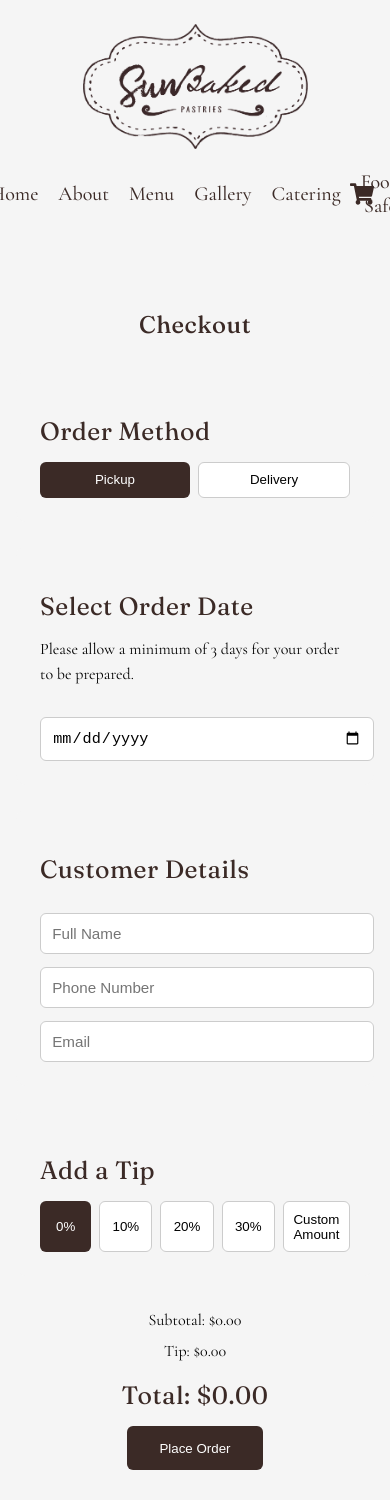
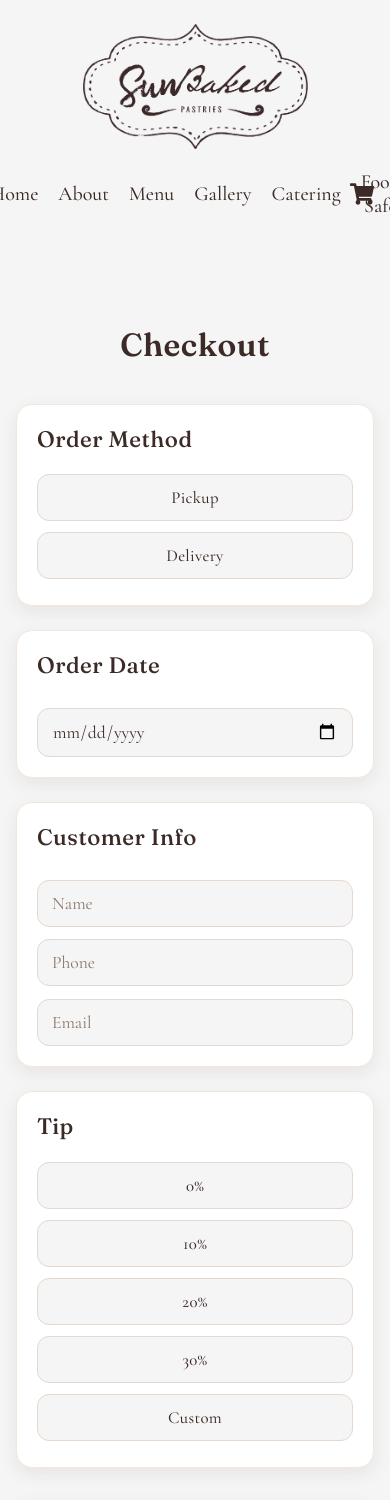
Before and after one commit to Isioma2002/SunBakedPastries, a React (Vite) app: page /checkout in a window 390 px wide. Shown: the top 1500 px of the page. Built offline with nearby package versions, Linux system fonts and the light colour scheme.

Commit message:
second half may 18th commits

```diff
--- a/package.json
+++ b/package.json
@@ -10,6 +10,7 @@
     "preview": "vite preview"
   },
   "dependencies": {
+    "@emailjs/browser": "^4.4.1",
     "react": "^19.2.0",
     "react-dom": "^19.2.0",
     "react-icons": "^5.6.0",
--- a/src/pages/Checkout.jsx
+++ b/src/pages/Checkout.jsx
@@ -1,41 +1,102 @@
 import { useState } from "react";
+import emailjs from "@emailjs/browser";
 
 export default function Checkout({ cart }) {
   const [method, setMethod] = useState("pickup");
   const [address, setAddress] = useState("");
   const [name, setName] = useState("");
   const [phone, setPhone] = useState("");
-  const [email, setEmail] = useState(""); // ✅ NEW
+  const [email, setEmail] = useState("");
+
   const [tip, setTip] = useState(0);
   const [customTip, setCustomTip] = useState("");
+
   const [orderDate, setOrderDate] = useState("");
   const [orderPlaced, setOrderPlaced] = useState(false);
   const [orderId, setOrderId] = useState("");
 
-  // 🧮 Base total
+  // 🧮 CALCULATIONS
   const subtotal = cart.reduce((sum, item) => sum + item.price, 0);
-
-  // 🚚 Delivery charge
   const deliveryFee = method === "delivery" ? 5 : 0;
 
-  // 📅 Minimum order date (3 days from today)
   const minDate = new Date();
   minDate.setDate(minDate.getDate() + 4);
   const minDateString = minDate.toISOString().split("T")[0];
 
-  // 💰 Tip calculation
   const tipAmount =
-    tip === "custom"
-      ? Number(customTip || 0)
-      : subtotal * (tip / 100);
+    tip === "custom" ? Number(customTip || 0) : subtotal * (tip / 100);
 
-  // 🧾 Final total
   const finalTotal = subtotal + deliveryFee + tipAmount;
 
+  // 🚚 DELIVERY DISPLAY
+  const deliveryDisplay =
+    method === "delivery" ? `$${deliveryFee.toFixed(2)}` : "N/A";
+
+  // 🧾 CART TABLE (GROUPED)
+  const formatCartTable = () => {
+    const grouped = {};
+
+    cart.forEach((item) => {
+      if (!grouped[item.name]) {
+        grouped[item.name] = { ...item, qty: 1 };
+      } else {
+        grouped[item.name].qty += 1;
+      }
+    });
+
+    return Object.values(grouped)
+      .map(
+        (item) => `
+          <tr>
+            <td>${item.name}</td>
+            <td align="center">${item.qty}</td>
+            <td align="right">$${(item.price * item.qty).toFixed(2)}</td>
+          </tr>
+        `
+      )
+      .join("");
+  };
+
+  // 📩 SEND EMAILS
+  const sendEmails = (generatedId) => {
+    const templateParams = {
+      customer_name: name,
+      customer_email: email,
+      customer_phone: phone,
+      order_id: generatedId,
+      order_date: orderDate,
+      order_items: formatCartTable(),
+
+      order_method: method,
+      address: method === "delivery" ? address : "N/A",
+
+      subtotal: subtotal.toFixed(2),
+      delivery_fee: deliveryDisplay,
+      tip: tipAmount.toFixed(2),
+      total: finalTotal.toFixed(2),
+    };
+
+    // 📩 CUSTOMER EMAIL
+    emailjs.send(
+      "service_qt61hqs",
+      "template_04c6i6b",
+      templateParams,
+      "5bCQqWfXy_THhxtPr"
+    );
+
+    // 📩 BUSINESS EMAIL
+    emailjs.send(
+      "service_qt61hqs",
+      "template_fzasu8a",
+      templateParams,
+      "5bCQqWfXy_THhxtPr"
+    );
+  };
+
+  // 🧾 PLACE ORDER
   const handlePlaceOrder = () => {
-    // Basic validation
     if (!name || !phone || !email || (method === "delivery" && !address)) {
-      alert("Please fill all required fields including email");
+      alert("Please fill all required fields");
       return;
     }
 
@@ -45,44 +106,33 @@ export default function Checkout({ cart }) {
     }
 
     const id =
-      "SBP-" +
-      Math.random().toString(36).substring(2, 8).toUpperCase();
+      "SBP-" + Math.random().toString(36).substring(2, 8).toUpperCase();
 
     setOrderId(id);
+    sendEmails(id);
     setOrderPlaced(true);
   };
 
-  // ✅ Order Confirmation Screen
+  // ✅ CONFIRMATION SCREEN
   if (orderPlaced) {
     return (
       <section className="checkout-page">
         <h1>Order Confirmation</h1>
 
         <div className="checkout-card confirmation">
-          <h2>Complete Your Payment</h2>
+          <h2>Your order is confirmed 🎉</h2>
 
           <p>
-            Please send an <strong>Interac e-Transfer</strong> using the details below:
+            A confirmation email has been sent to <strong>{email}</strong>
           </p>
 
-          <div className="payment-details">
-            <p><strong>Email: </strong>sunbakedpastry@gmail.com</p>
-            <p><strong>Customer Email: </strong>{email}</p> {/* ✅ NEW */}
-            <p><strong>Amount: </strong>${finalTotal.toFixed(2)}</p>
-            <p><strong>Order ID: </strong>{orderId}</p>
-            <p><strong>Order Method: </strong>{method === "pickup" ? "Pickup" : "Delivery"}</p>
-
-            {method === "delivery" && (
-              <p><strong>Delivery Address: </strong>{address}</p>
-            )}
-
-            <p><strong>Order Date: </strong>{orderDate}</p>
-          </div>
+          <p><strong>Order ID:</strong> {orderId}</p>
+          <p><strong>Total:</strong> ${finalTotal.toFixed(2)}</p>
 
           <hr />
 
-          <p className="note">
-            ⚠️ Your order will only be processed once payment is received.
+          <p>
+            Please send e-transfer to: <strong>sunbakedpastry@gmail.com</strong>
           </p>
         </div>
       </section>
@@ -93,135 +143,80 @@ export default function Checkout({ cart }) {
     <section className="checkout-page">
       <h1>Checkout</h1>
 
-      {/* 🚚 Pickup or Delivery */}
+      {/* ORDER METHOD */}
       <div className="checkout-card">
         <h2>Order Method</h2>
 
-        <div className="method-options">
-          <button
-            className={method === "pickup" ? "active" : ""}
-            onClick={() => setMethod("pickup")}
-          >
-            Pickup
-          </button>
-
-          <button
-            className={method === "delivery" ? "active" : ""}
-            onClick={() => setMethod("delivery")}
-          >
-            Delivery
-          </button>
-        </div>
+        <button onClick={() => setMethod("pickup")}>Pickup</button>
+        <button onClick={() => setMethod("delivery")}>Delivery</button>
 
         {method === "delivery" && (
-          <>
           <input
-              type="text"
-              placeholder="Enter delivery address"
+            placeholder="Delivery Address"
             value={address}
             onChange={(e) => setAddress(e.target.value)}
           />
-
-            <p className="delivery-fee-note">
-              🚚 Delivery fee: $5.00 will be added to your total.
-            </p>
-          </>
         )}
       </div>
 
-      {/* 📅 Order Date */}
+      {/* DATE */}
       <div className="checkout-card">
-        <h2>Select Order Date</h2>
-
-        <p className="order-date-note">
-          Please allow a minimum of 3 days for your order to be prepared.
-        </p>
+        <h2>Order Date</h2>
 
         <input
           type="date"
+          min={minDateString}
           value={orderDate}
-          min={minDateString}
           onChange={(e) => setOrderDate(e.target.value)}
         />
       </div>
 
-      {/* 👤 Customer Info */}
+      {/* CUSTOMER */}
       <div className="checkout-card">
-        <h2>Customer Details</h2>
+        <h2>Customer Info</h2>
 
-        <input
-          type="text"
-          placeholder="Full Name"
-          value={name}
-          onChange={(e) => setName(e.target.value)}
-        />
-
-        <input
-          type="text"
-          placeholder="Phone Number"
-          value={phone}
-          onChange={(e) => setPhone(e.target.value)}
-        />
-
-        {/* ✅ NEW EMAIL FIELD */}
-        <input
-          type="email"
-          placeholder="Email"
-          value={email}
-          onChange={(e) => setEmail(e.target.value)}
-        />
+        <input placeholder="Name" value={name} onChange={(e) => setName(e.target.value)} />
+        <input placeholder="Phone" value={phone} onChange={(e) => setPhone(e.target.value)} />
+        <input placeholder="Email" value={email} onChange={(e) => setEmail(e.target.value)} />
       </div>
 
-      {/* 💰 Tips */}
+      {/* TIP */}
       <div className="checkout-card">
-        <h2>Add a Tip</h2>
+        <h2>Tip</h2>
 
-        <div className="tip-options">
-          {[0, 10, 20, 30].map((percent) => (
-            <button
-              key={percent}
-              className={tip === percent ? "active" : ""}
-              onClick={() => setTip(percent)}
-            >
-              {percent}%
+        {[0, 10, 20, 30].map((p) => (
+          <button key={p} onClick={() => setTip(p)}>
+            {p}%
           </button>
         ))}
 
-          <button
-            className={tip === "custom" ? "active" : ""}
-            onClick={() => setTip("custom")}
-          >
-            Custom Amount
-          </button>
-        </div>
+        <button onClick={() => setTip("custom")}>Custom</button>
 
         {tip === "custom" && (
           <input
             type="number"
-            min="0"
-            step="0.01"
-            placeholder="Enter tip amount ($)"
+            placeholder="Custom tip ($)"
             value={customTip}
             onChange={(e) => setCustomTip(e.target.value)}
           />
         )}
       </div>
 
-      {/* 🧾 Summary */}
+      {/* SUMMARY */}
 <div className="checkout-summary">
   <p>Subtotal: ${subtotal.toFixed(2)}</p>
 
   {method === "delivery" && (
-          <p>Delivery Fee: ${deliveryFee.toFixed(2)}</p>
+    <p>Delivery: ${deliveryFee.toFixed(2)}</p>
   )}
 
   <p>Tip: ${tipAmount.toFixed(2)}</p>
 
-        <h2>Total: ${finalTotal.toFixed(2)}</h2>
+  <p>
+    <strong>Total: ${finalTotal.toFixed(2)}</strong>
+  </p>
 
-        <button className="place-order-btn" onClick={handlePlaceOrder}>
-          Place Order
-        </button>
+  <button onClick={handlePlaceOrder}>Place Order</button>
 </div>
     </section>
   );
--- a/src/styles/main.css
+++ b/src/styles/main.css
@@ -847,3 +847,318 @@ button.active {
   src: url("../assets/fonts/CormorantGaramond-Italic.ttf");
   font-style: italic;
 }
+
+/* =======================================================
+   CHECKOUT LINK
+======================================================= */
+.checkout-container {
+  display: flex;
+  justify-content: center;
+  margin-top: 1.5rem;
+}
+
+.checkout-btn {
+  padding: 0.9rem 2.2rem;
+  font-family: "Cormorant Garamond", serif;
+  font-size: 1.15rem;
+  font-weight: 500;
+  letter-spacing: 0.3px;
+
+  background-color: #3B2A26;
+  color: #ffffff;
+
+  border: none;
+  border-radius: 12px;
+  cursor: pointer;
+
+  box-shadow: 0 6px 18px rgba(60, 40, 20, 0.08);
+  transition: all 0.2s ease;
+}
+
+.checkout-btn:hover {
+  transform: translateY(-2px) scale(1.02);
+  box-shadow: 0 10px 24px rgba(60, 40, 20, 0.12);
+}
+
+/* =======================================================
+   CHECKOUT PAGE
+======================================================= */
+.checkout-page {
+  max-width: 800px;
+  margin: 60px auto;
+  padding: 20px;
+  min-height: 100vh;
+  font-family: "Cormorant Garamond", serif;
+}
+
+.checkout-page h1 {
+  font-family: "Fraunces", serif;
+  font-size: 2.4rem;
+  font-weight: 600;
+  text-align: center;
+  margin-bottom: 2.5rem;
+  color: #3B2A26;
+  letter-spacing: 0.5px;
+}
+
+/* =======================================================
+   CHECKOUT CARDS
+======================================================= */
+.checkout-card {
+  background: #ffffff;
+  padding: 24px 28px;
+  margin-bottom: 24px;
+  border-radius: 20px;
+
+  border: 1px solid #f3e7dc;
+  box-shadow: 0 6px 18px rgba(60, 40, 20, 0.08);
+
+  transition: transform 0.2s ease, box-shadow 0.2s ease;
+}
+
+.checkout-card:hover {
+  transform: translateY(-2px);
+  box-shadow: 0 10px 24px rgba(60, 40, 20, 0.12);
+}
+
+.checkout-card h2 {
+  margin-top: 0;
+  margin-bottom: 1rem;
+
+  font-family: "Fraunces", serif;
+  font-size: 1.6rem;
+  font-weight: 500;
+  color: #3B2A26;
+}
+
+/* =======================================================
+   INPUTS
+======================================================= */
+.checkout-card input,
+.checkout-card select,
+.checkout-card textarea {
+  width: 100%;
+  box-sizing: border-box;
+
+  margin-top: 0.8rem;
+  padding: 12px 14px;
+
+  font-family: "Cormorant Garamond", serif;
+  font-size: 1.1rem;
+  color: #3B2A26;
+
+  background: #f5f5f5;
+  border: 1px solid #e6d8cc;
+  border-radius: 12px;
+
+  outline: none;
+  transition: all 0.2s ease;
+}
+
+.checkout-card input:focus,
+.checkout-card select:focus,
+.checkout-card textarea:focus {
+  border-color: #3B2A26;
+  box-shadow: 0 0 0 3px rgba(59, 42, 38, 0.08);
+  background: #ffffff;
+}
+
+.checkout-card input::placeholder,
+.checkout-card textarea::placeholder {
+  color: #8a776a;
+}
+
+/* Date picker icon */
+.checkout-card input[type="date"] {
+  cursor: pointer;
+}
+
+/* =======================================================
+   BUTTONS (matches JSX buttons directly)
+======================================================= */
+.checkout-card button,
+.checkout-summary button {
+  padding: 12px 22px;
+  margin: 0.35rem;
+
+  font-family: "Cormorant Garamond", serif;
+  font-size: 1.05rem;
+  font-weight: 500;
+  letter-spacing: 0.3px;
+
+  background: #f5f5f5;
+  color: #3B2A26;
+
+  border: 1px solid #e6d8cc;
+  border-radius: 12px;
+  cursor: pointer;
+
+  transition: all 0.2s ease;
+}
+
+.checkout-card button:hover,
+.checkout-summary button:hover {
+  background: #ffffff;
+  transform: translateY(-2px) scale(1.02);
+  box-shadow: 0 6px 18px rgba(60, 40, 20, 0.08);
+}
+
+/* Active buttons for selected options
+   (add className="active" in JSX if desired) */
+.checkout-card button.active {
+  background: #3B2A26;
+  color: #ffffff;
+  border-color: #3B2A26;
+}
+
+/* =======================================================
+   ORDER METHOD + TIP BUTTON GROUPS
+======================================================= */
+.method-options,
+.tip-options {
+  display: flex;
+  flex-wrap: wrap;
+  gap: 0.75rem;
+}
+
+/* Even though your JSX doesn't currently use these classes,
+   the styles remain here if you add them later. */
+.method-options button,
+.tip-options button {
+  flex: 1;
+  min-width: 110px;
+}
+
+/* =======================================================
+   SUMMARY CARD
+======================================================= */
+.checkout-summary {
+  background: #ffffff;
+  padding: 28px;
+  margin-top: 2rem;
+  border-radius: 20px;
+
+  border: 1px solid #f3e7dc;
+  box-shadow: 0 6px 18px rgba(60, 40, 20, 0.08);
+
+  text-align: center;
+}
+
+.checkout-summary p {
+  margin: 0.55rem 0;
+  font-size: 1.25rem;
+  color: #3B2A26;
+}
+
+.checkout-summary h2 {
+  margin: 1rem 0;
+}
+
+/* Place Order button */
+.checkout-summary button,
+.place-order-btn {
+  margin-top: 1.25rem;
+  padding: 14px 34px;
+
+  background: #3B2A26;
+  color: #ffffff;
+  border: none;
+  border-radius: 12px;
+
+  font-family: "Cormorant Garamond", serif;
+  font-size: 1.2rem;
+  font-weight: 500;
+  letter-spacing: 0.4px;
+
+  cursor: pointer;
+  box-shadow: 0 6px 18px rgba(60, 40, 20, 0.08);
+
+  transition: all 0.2s ease;
+}
+
+.checkout-summary button:hover,
+.place-order-btn:hover {
+  transform: translateY(-2px) scale(1.02);
+  box-shadow: 0 10px 24px rgba(60, 40, 20, 0.12);
+}
+
+/* =======================================================
+   ORDER CONFIRMATION
+======================================================= */
+.confirmation {
+  text-align: center;
+}
+
+.confirmation h2 {
+  margin-bottom: 1rem;
+}
+
+.confirmation p {
+  font-size: 1.2rem;
+  color: #3B2A26;
+  margin: 0.75rem 0;
+}
+
+.confirmation hr {
+  margin: 1.5rem 0;
+  border: none;
+  border-top: 1px solid #e6d8cc;
+}
+
+/* Optional payment details section */
+.payment-details {
+  margin: 1rem 0;
+  text-align: left;
+}
+
+.payment-details p {
+  margin: 0.5rem 0;
+  font-size: 1rem;
+}
+
+.payment-details strong {
+  display: inline-block;
+  width: 90px;
+}
+
+.note {
+  margin-top: 1rem;
+  font-size: 1rem;
+  color: #7a6a5a;
+  font-style: italic;
+}
+
+/* =======================================================
+   RESPONSIVE
+======================================================= */
+@media (max-width: 768px) {
+  .checkout-page {
+    margin: 40px auto;
+    padding: 16px;
+  }
+
+  .checkout-page h1 {
+    font-size: 2rem;
+  }
+
+  .checkout-card,
+  .checkout-summary {
+    padding: 20px;
+    border-radius: 16px;
+  }
+
+  .checkout-card h2 {
+    font-size: 1.4rem;
+  }
+
+  .checkout-card button,
+  .checkout-summary button {
+    width: 100%;
+    margin: 0.35rem 0;
+  }
+
+  .checkout-summary p,
+  .confirmation p {
+    font-size: 1.15rem;
+  }
+}
```
Also changed, not shown: 1 other file (tests, documents, lock files or other folders). Lines whose indentation alone changed are shown as unchanged.
